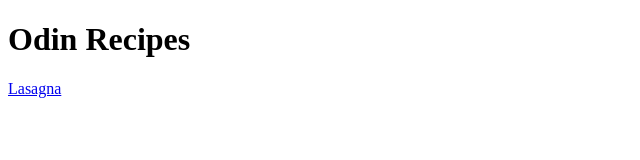
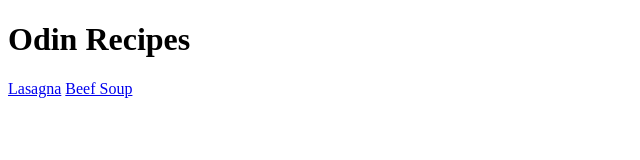
Before and after one commit to LukaErnestini/odin-recipes, a plain HTML site: page index.html in a window 1280 px wide. Shown: the full height of the page, 0-640 px from the left. Drawn offline with Linux system fonts and the light colour scheme.

Commit message:
Add link to beef soup recipe

```diff
--- a/index.html
+++ b/index.html
@@ -9,5 +9,6 @@
 <body>
   <h1>Odin Recipes</h1>
   <a href="./recipes/lasagna.html">Lasagna</a>
+  <a href="./recipes/beef-soup.html">Beef Soup</a>
 </body>
 </html>
```
